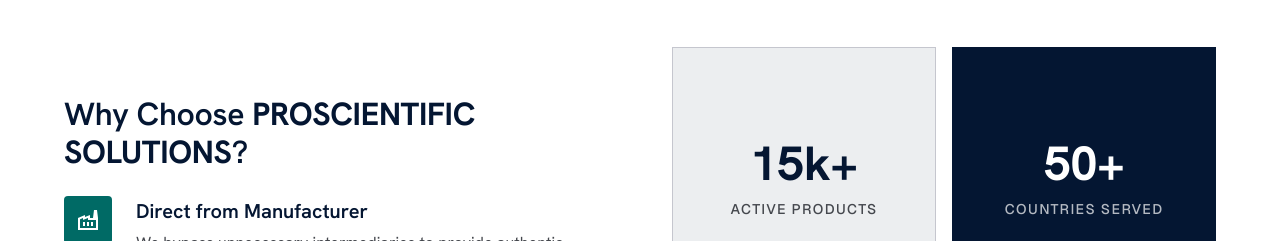
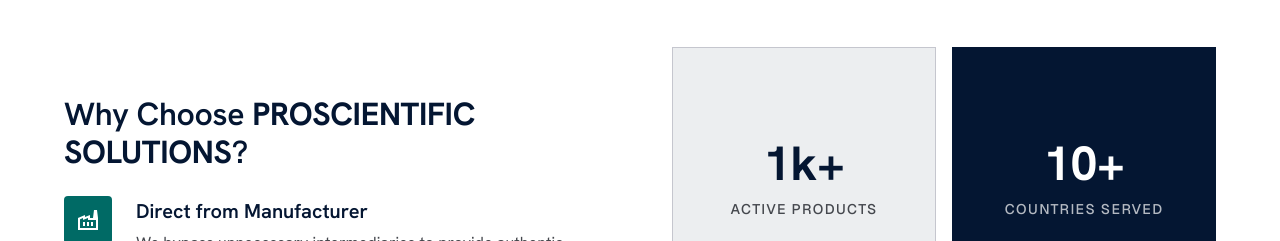
Before and after one commit to abulqosimovt85-creator/prosci-fzco-frontend, a React (Vite) app: page / in a window 1280 px wide. Shown: the part 1860-2101 px from the top of the page. Built offline with nearby package versions, Linux system fonts and the light colour scheme.

Commit message:
fix: update stats to realistic numbers for a new company

```diff
--- a/src/pages/AboutPage.tsx
+++ b/src/pages/AboutPage.tsx
@@ -22,7 +22,7 @@
             </div>
             <div className="mt-6 flex gap-12">
               <div>
-                <div className="text-[32px] leading-[1.2] font-bold text-primary">150+</div>
+                <div className="text-[32px] leading-[1.2] font-bold text-primary">50+</div>
                 <div className="text-[14px] font-medium text-on-surface-variant uppercase">Global Partners</div>
               </div>
               <div>
@@ -30,7 +30,7 @@
                 <div className="text-[14px] font-medium text-on-surface-variant uppercase">Technical Support</div>
               </div>
               <div>
-                <div className="text-[32px] leading-[1.2] font-bold text-primary">12k</div>
+                <div className="text-[32px] leading-[1.2] font-bold text-primary">1k+</div>
                 <div className="text-[14px] font-medium text-on-surface-variant uppercase">Products Cataloged</div>
               </div>
             </div>
--- a/src/pages/HomePage.tsx
+++ b/src/pages/HomePage.tsx
@@ -326,11 +326,11 @@
             </div>
             <div className="grid grid-cols-2 gap-4">
               <div className="bg-surface-container p-8 text-center flex flex-col items-center justify-center aspect-square border border-outline-variant">
-                <div className="text-[48px] leading-[1.1] font-bold text-primary mb-2">15k+</div>
+                <div className="text-[48px] leading-[1.1] font-bold text-primary mb-2">1k+</div>
                 <div className="font-['Geist'] text-[14px] font-medium text-on-surface-variant uppercase tracking-widest">Active Products</div>
               </div>
               <div className="bg-primary text-white p-8 text-center flex flex-col items-center justify-center aspect-square">
-                <div className="text-[48px] leading-[1.1] font-bold mb-2">50+</div>
+                <div className="text-[48px] leading-[1.1] font-bold mb-2">10+</div>
                 <div className="font-['Geist'] text-[14px] font-medium opacity-70 uppercase tracking-widest">Countries Served</div>
               </div>
               <div className="bg-secondary text-white p-8 text-center flex flex-col items-center justify-center aspect-square">
--- a/src/pages/RdPage.tsx
+++ b/src/pages/RdPage.tsx
@@ -2,7 +2,7 @@
 
 const capabilities = [
   { num: '01', label: 'Engineering Excellence', title: 'Custom Laboratory Automation', desc: "ProScientific's bespoke liquid handling and robotic solutions are designed to scale your throughput without compromising accuracy.", items: ['Seamless LIMS Integration', 'Scalable Modular Hardware'] },
-  { num: '02', label: 'Partnership', title: 'Strategic Research Alliances', desc: 'Join the ProScientific network of 200+ partner labs gaining early access to beta-stage instrumentation prototypes.', stat: 'Active Collaborations: 242', items: [] },
+  { num: '02', label: 'Partnership', title: 'Strategic Research Alliances', desc: 'Join the ProScientific network of 30+ partner labs gaining early access to beta-stage instrumentation prototypes.', stat: 'Active Collaborations: 28', items: [] },
 ]
 
 const features = [
```
